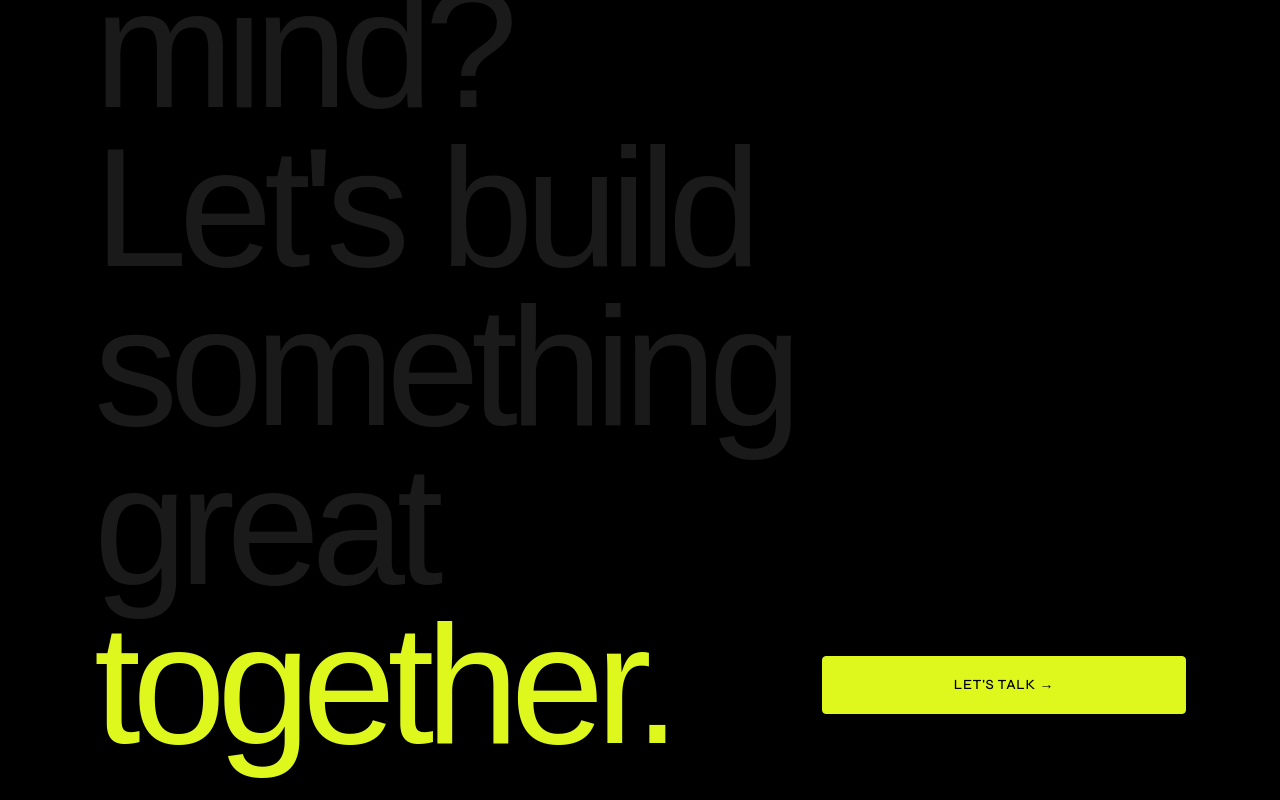
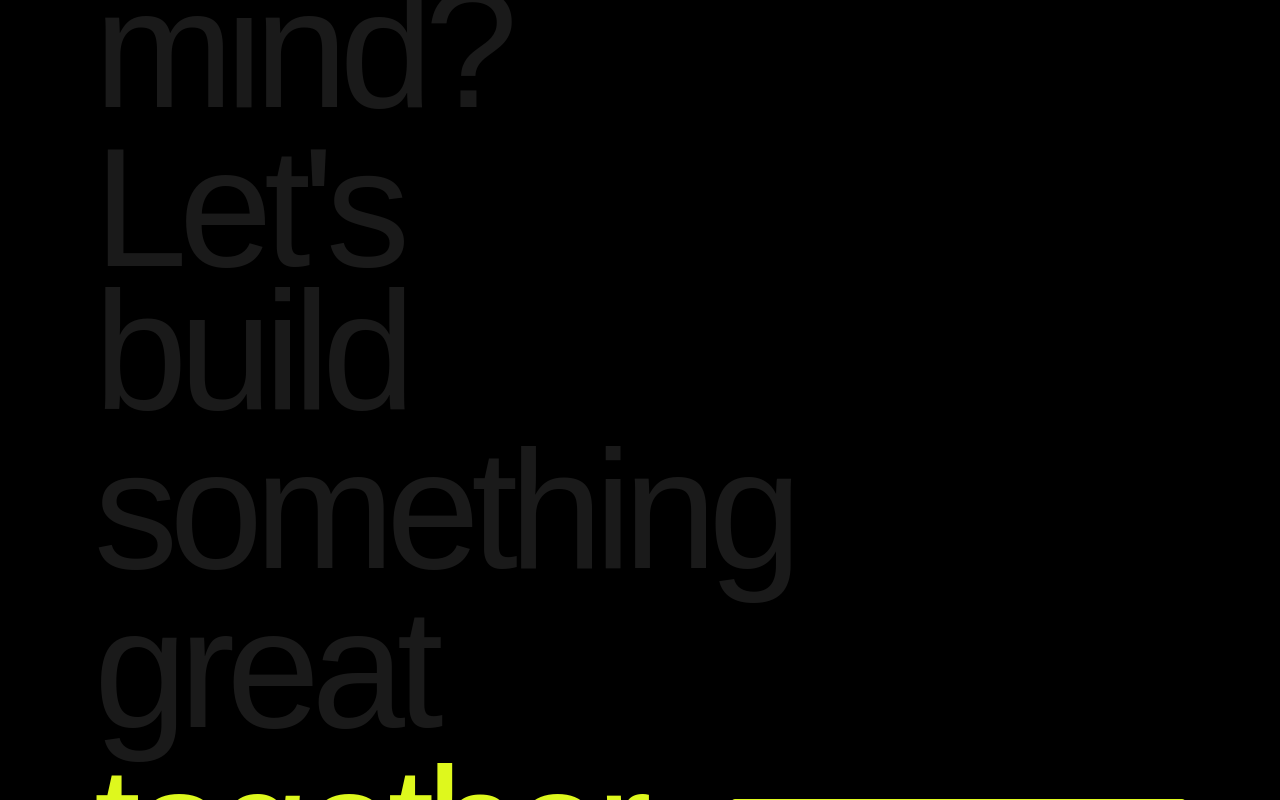
Before and after one commit to BPL-03/BPLstudios, a React (Vite) app: page / in a window 1280 px wide. Shown: the part 8380-9180 px from the top of the page. Built offline with nearby package versions, Linux system fonts and the light colour scheme; a web font is replaced by a local one.

Commit message:
style: widen image grid column from span-4 to span-5 in CTA

```diff
--- a/src/components/CTA.jsx
+++ b/src/components/CTA.jsx
@@ -118,7 +118,7 @@ export default function CTA() {
                 className="grid grid-cols-1 lg:grid-cols-12 items-center w-full relative py-1 sm:py-2"
               >
                 {/* Left Side: Text Line */}
-                <div className="lg:col-span-8 flex items-center">
+                <div className="lg:col-span-7 flex items-center">
                   <h2 className={`font-sans font-light text-[66px] sm:text-[104px] lg:text-[148px] xl:text-[168px] leading-[0.85] tracking-tighter cursor-pointer transition-colors duration-150 ease-out ${
                     isActive ? 'text-[#DEF81D]' : 'text-[#1A1A1A]'
                   }`}>
@@ -127,7 +127,7 @@ export default function CTA() {
                 </div>
 
                 {/* Right Side: Image for rows 1-6, or Button for row 7 */}
-                <div className="lg:col-span-4 w-full">
+                <div className="lg:col-span-5 w-full">
                   {!isLastRow ? (
                     /* Hover Image (Desktop Only) */
                     <div className="hidden lg:block relative h-0 w-full">
```
